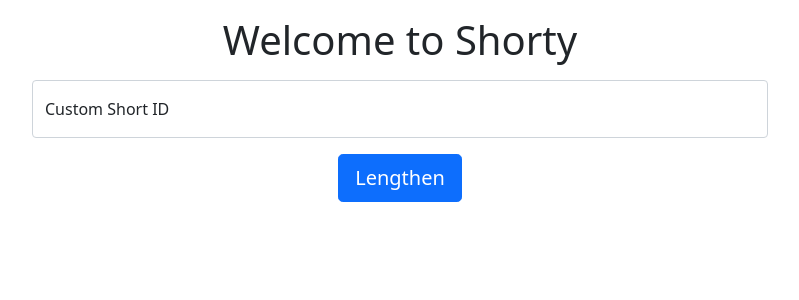
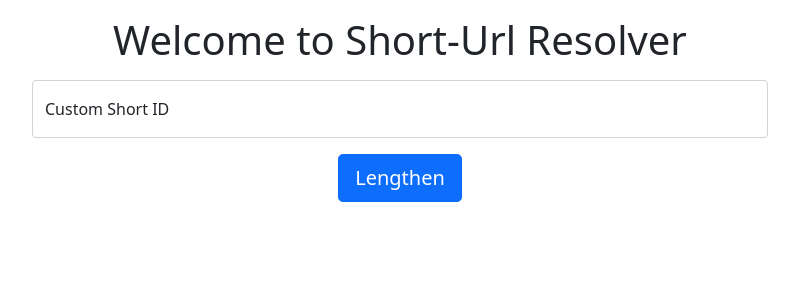
Before and after one commit to kamaledge/UrlShortener, a Flask app: template templates/lengthen.html in a window 1280 px wide. Shown: the top 300 px of the page, without its empty margins (240-1039 px from the left). Run offline with Flask 2, Linux system fonts and the light colour scheme; the template is opened without the code that fills it, so the values that code supplies are empty.

Commit message:
Template text changes

```diff
--- a/templates/lengthen.html
+++ b/templates/lengthen.html
@@ -1,7 +1,7 @@
 {% extends 'base.html' %}
 
 {% block content %}
-    <h1 class="text-center mb-3">{% block title %} Welcome to Shorty {% endblock %}</h1>
+    <h1 class="text-center mb-3">{% block title %} Welcome to Short-Url Resolver {% endblock %}</h1>
     <div class="row">
         <div class="col-md-2"></div>
         <div class="col-md-8">
--- a/templates/shorten.html
+++ b/templates/shorten.html
@@ -1,7 +1,7 @@
 {% extends 'base.html' %}
 
 {% block content %}
-    <h1 class="text-center mb-3">{% block title %} Welcome to Shorty {% endblock %}</h1>
+    <h1 class="text-center mb-3">{% block title %} Welcome to Url Shortener {% endblock %}</h1>
     <div class="row">
         <div class="col-md-2"></div>
         <div class="col-md-8">
```
